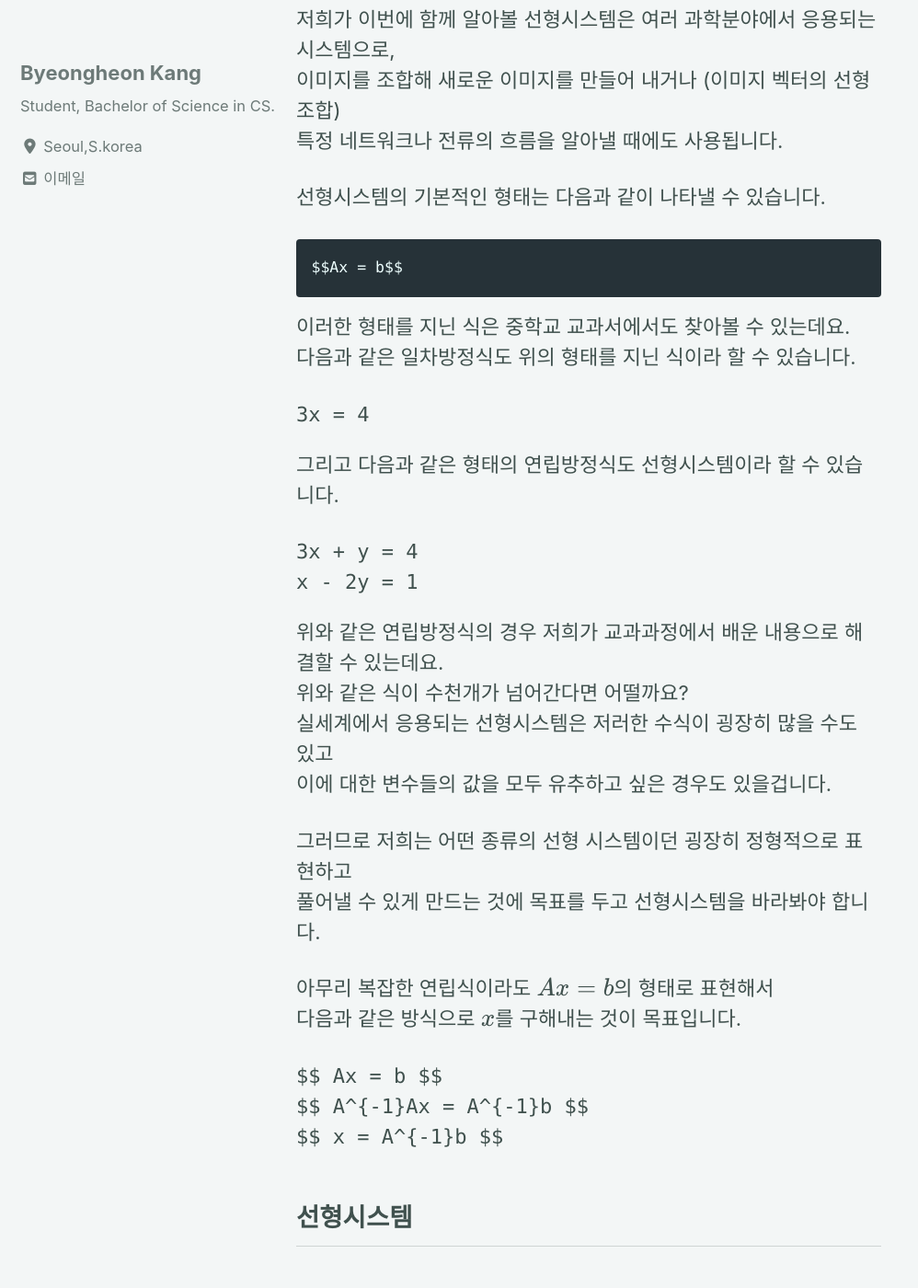
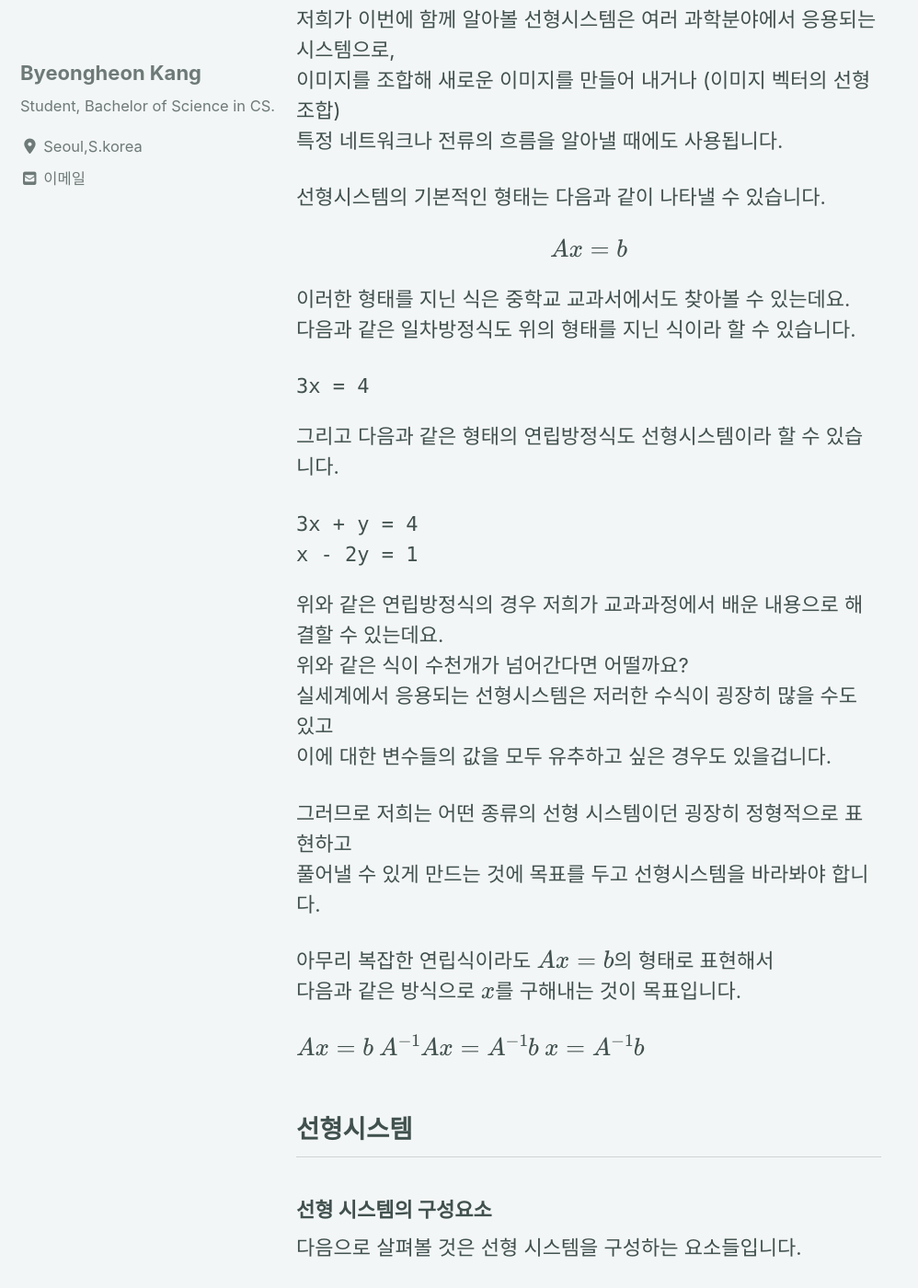
Before and after one commit to devtrail42/devtrail42.github.io, a Jekyll site: the page built from _posts/2020-12-07-linearSys.md, in a window 1280 px wide and 1400 px high, scrolled down 877 px. Shown: the whole window at 92% size, without its empty margins (0-998 px from the left). Built offline with Jekyll 4.4.1, drawn with Linux system fonts in a browser that asks for light colours; cached includes are drawn as plain includes; nearby versions of some CDN libraries; formulas are drawn with MathJax 3; comment, search, counter and statistics services are not loaded.

Commit message:
edit linear post

```diff
--- a/_posts/2020-12-07-linearSys.md
+++ b/_posts/2020-12-07-linearSys.md
@@ -25,9 +25,8 @@ Basic! 인공지능 수학의 첫번째 시간으로 선형시스템에 대해
 특정 네트워크나 전류의 흐름을 알아낼 때에도 사용됩니다.
 
 선형시스템의 기본적인 형태는 다음과 같이 나타낼 수 있습니다.
-~~~
+
 $$Ax = b$$
-~~~
 
 이러한 형태를 지닌 식은 중학교 교과서에서도 찾아볼 수 있는데요.
 다음과 같은 일차방정식도 위의 형태를 지닌 식이라 할 수 있습니다.
@@ -50,11 +49,10 @@ x - 2y = 1
 
 아무리 복잡한 연립식이라도 $Ax = b$의 형태로 표현해서
 다음과 같은 방식으로 $x$를 구해내는 것이 목표입니다.
-~~~math
+
 $$ Ax = b $$
 $$ A^{-1}Ax = A^{-1}b $$
 $$ x = A^{-1}b $$
-~~~
 
 
 ## 선형시스템
```
